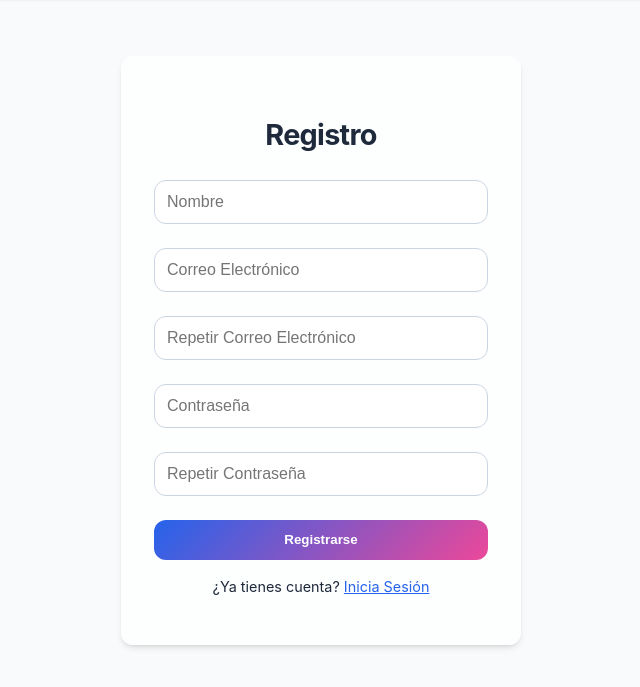
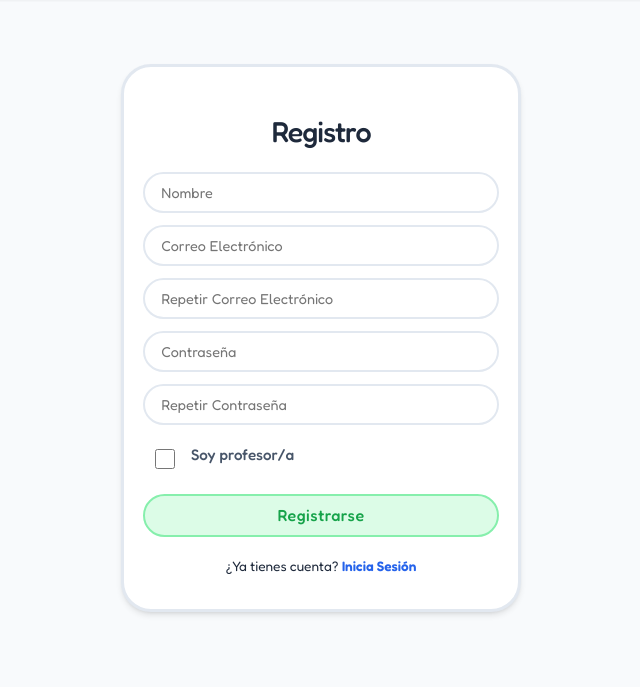
Before and after one commit to Arturopuig2/AulaCL, a Python web app: template templates/register.html in a window 1280 px wide. Shown: the part 78-765 px from the top of the page, without its empty margins (319-959 px from the left). Run offline with Jinja, Linux system fonts and the light colour scheme; the template is opened without the code that fills it, so the values that code supplies are empty; some web fonts are replaced.

Commit message:
V.infantil_4

```diff
--- a/app/models.py
+++ b/app/models.py
@@ -13,6 +13,7 @@ class User(Base):
     course_level = Column(String, default="ALL")
     name = Column(String, nullable=True)
     access_expires_at = Column(DateTime, nullable=True)
+    is_teacher = Column(Boolean, default=False)
 
     attempts = relationship("ReadingAttempt", back_populates="user")
     subusers = relationship("SubUser", back_populates="parent_user")
@@ -64,7 +65,8 @@ class ReadingAttempt(Base):
     __tablename__ = "reading_attempts"
 
     id = Column(Integer, primary_key=True, index=True)
-    user_id = Column(Integer, ForeignKey("users.id"))
+    user_id = Column(Integer, ForeignKey("users.id"), nullable=True)
+    subuser_id = Column(Integer, ForeignKey("subusers.id"), nullable=True)
     text_id = Column(Integer, ForeignKey("texts.id"))
     time_spent_seconds = Column(Float)
     score = Column(Float) # Percentage or raw score
@@ -72,6 +74,7 @@ class ReadingAttempt(Base):
     timestamp = Column(DateTime, default=datetime.utcnow)
 
     user = relationship("User", back_populates="attempts")
+    subuser = relationship("SubUser", back_populates="attempts")
     text = relationship("Text", back_populates="attempts")
 
 
@@ -94,6 +97,7 @@ class SubUser(Base):
     # Relationships
     parent_user = relationship("User", back_populates="subusers")
     licenses = relationship("License", back_populates="subuser")
+    attempts = relationship("ReadingAttempt", back_populates="subuser")
 
 class License(Base):
     __tablename__ = "licenses"
--- a/app/routers/auth.py
+++ b/app/routers/auth.py
@@ -216,7 +216,8 @@ def register(user: schemas.UserCreate, db: Session = Depends(get_db)):
         course_level=user.course_level,
         email=user.email,
         name=user.name,
-        access_expires_at=expires_at
+        access_expires_at=expires_at,
+        is_teacher=user.is_teacher
     )
     db.add(db_user)
     db.commit()
--- a/app/schemas.py
+++ b/app/schemas.py
@@ -3,7 +3,7 @@ from typing import List, Optional
 from datetime import datetime
 
 class UserBase(BaseModel):
-    username: str
+    username: Optional[str] = None
     email: Optional[str] = None
     name: Optional[str] = None
     course_level: Optional[str] = "NONE"
@@ -11,10 +11,12 @@ class UserBase(BaseModel):
 class UserCreate(UserBase):
     password: str
     access_code: Optional[str] = None
+    is_teacher: Optional[bool] = False
 
 class User(UserBase):
     id: int
     access_expires_at: Optional[datetime] = None
+    is_teacher: Optional[bool] = False
 
     class Config:
         from_attributes = True
@@ -66,6 +68,8 @@ class AttemptCreate(BaseModel):
     text_id: int
     time_spent_seconds: float
     score: float
+    user_id: Optional[int] = None
+    subuser_id: Optional[int] = None
     details: Optional[dict] = None
 
 class AttemptResponse(AttemptCreate):
--- a/static/js/app.js
+++ b/static/js/app.js
@@ -12,6 +12,23 @@ document.addEventListener('DOMContentLoaded', () => {
             const user = response.data;
             const username = user.username || "Usuario";
             let licenseInfoHTML = '';
+
+            // Update role flags based on server data
+            const isTeacher = !!user.is_teacher;
+            const isSubUser = !user.username;
+
+            localStorage.setItem('is_teacher', isTeacher);
+            localStorage.setItem('is_subuser', isSubUser);
+
+            // Update Dynamic Nav Title
+            const titleContainer = document.getElementById('dynamic-nav-title');
+            if (titleContainer && window.location.pathname === '/dashboard') {
+                if (isTeacher) {
+                    titleContainer.innerText = 'Panel de profesorado';
+                } else {
+                    titleContainer.innerText = '';
+                }
+            }
 
             if (user.username !== 'admin') {
                 if (user.access_expires_at && new Date(user.access_expires_at) > new Date()) {
@@ -36,16 +53,23 @@ document.addEventListener('DOMContentLoaded', () => {
                 }
             }
 
-            let extraLinksHTML = '';
-            if (user.username && user.username !== 'admin') {
-                extraLinksHTML = `<a href="/my-subusers" class="dropdown-item">Mis Alumnos/as</a>`;
+            // Custom Navigation Logic based on User Role (Teacher vs Parent)
+            let menuItemsHTML = '';
+
+            // "Añadir Licencia" is for everyone (Teachers and Parents)
+            menuItemsHTML += `<a href="#" class="dropdown-item" id="add-license-action">Añadir Licencia</a>`;
+
+            // "Mis alumnos" is ONLY for Teachers
+            if (user.is_teacher) {
+                menuItemsHTML += `<a href="/my-subusers" class="dropdown-item">Mis Alumnos/as</a>`;
             }
 
-            // Dropdown HTML
-            let addLicenseHTML = '';
-            if (user.username !== 'admin') {
-                addLicenseHTML = `<a href="#" class="dropdown-item" id="add-license-action">Añadir Licencia</a>`;
-            }
+            // "Cambiar Contraseña" and "Cerrar Sesión" for everyone
+            menuItemsHTML += `
+                <a href="#" class="dropdown-item" id="change-password-action">Cambiar Contraseña</a>
+                <div class="dropdown-divider"></div>
+                <div class="dropdown-item" id="logout-action" style="color: var(--danger);">Cerrar Sesión</div>
+            `;
 
             // Dropdown HTML
             const dropdownHTML = `
@@ -55,14 +79,27 @@ document.addEventListener('DOMContentLoaded', () => {
                         <span style="font-size: 1.1rem; line-height: 1;">≡</span>
                     </button>
                     <div class="dropdown-menu">
-                        ${addLicenseHTML}
-                        ${extraLinksHTML}
-                        <a href="#" class="dropdown-item" id="change-password-action">Cambiar Contraseña</a>
-                        <div class="dropdown-divider"></div>
-                        <div class="dropdown-item" id="logout-action" style="color: var(--danger);">Cerrar Sesión</div>
+                        ${menuItemsHTML}
                     </div>
                 </div>
             `;
+
+            const isStudent = localStorage.getItem('is_subuser') === 'true';
+
+            if (isStudent) {
+                navLinks.innerHTML = `
+                    <button id="logout-btn-simple" class="btn btn-outline" style="padding: 0.4rem 0.8rem; font-size: 0.9rem;">
+                        Cerrar Sesión
+                    </button>
+                `;
+                document.getElementById('logout-btn-simple').onclick = () => {
+                    localStorage.removeItem('token');
+                    localStorage.removeItem('username');
+                    localStorage.removeItem('is_subuser');
+                    window.location.href = '/login';
+                };
+                return; // Stop here for students
+            }
 
             navLinks.innerHTML = dropdownHTML;
 
@@ -87,6 +124,7 @@ document.addEventListener('DOMContentLoaded', () => {
             document.getElementById('logout-action').addEventListener('click', () => {
                 localStorage.removeItem('token');
                 localStorage.removeItem('username');
+                localStorage.removeItem('is_subuser');
                 window.location.href = '/login';
             });
 
@@ -118,6 +156,7 @@ document.addEventListener('DOMContentLoaded', () => {
             document.getElementById('logout-btn').addEventListener('click', () => {
                 localStorage.removeItem('token');
                 localStorage.removeItem('username');
+                localStorage.removeItem('is_subuser');
                 window.location.href = '/login';
             });
         });
--- a/templates/dashboard.html
+++ b/templates/dashboard.html
@@ -149,6 +149,7 @@
     .hidden-select {
         display: none !important;
     }
+</style>
 </style>
 {% endblock %}
 
@@ -310,9 +311,10 @@
                 document.getElementById('dashboard-title').innerText = "Lecturas";
             }
 
+            const isStudent = localStorage.getItem('is_subuser') === 'true';
             const statusDiv = document.getElementById('subscription-status');
 
-            if (user.username === 'admin') {
+            if (user.username === 'admin' || isStudent) {
                 statusDiv.style.display = 'none';
             } else if (user.access_expires_at && new Date(user.access_expires_at) > new Date()) {
                 const date = new Date(user.access_expires_at).toLocaleDateString();
--- a/templates/layout.html
+++ b/templates/layout.html
@@ -27,6 +27,11 @@
         </div>
 
         <!-- Header Text Removed -->
+        <div id="dynamic-nav-title"
+            style="position: absolute; left: 50%; transform: translateX(-50%); font-family: 'Fredoka', sans-serif; font-size: 1.2rem; font-weight: 500; color: #1e293b; pointer-events: none;">
+            <!-- JS will populate this -->
+        </div>
+
         <div id="nav-links">
             <!-- JS will populate this based on auth status -->
         </div>
@@ -97,6 +102,15 @@
         </div>
     </div>
 
+    <script>
+        // Token storage handling if needed (e.g. from Google Auth callback)
+        const urlParams = new URLSearchParams(window.location.search);
+        const tokenFromUrl = urlParams.get('token');
+        if (tokenFromUrl) {
+            localStorage.setItem('token', tokenFromUrl);
+            window.history.replaceState({}, document.title, window.location.pathname);
+        }
+    </script>
     <script src="/static/js/app.js?v=14"></script>
 </body>
 
--- a/templates/login.html
+++ b/templates/login.html
@@ -64,6 +64,7 @@
         if (googleToken && username) {
             localStorage.setItem('token', googleToken);
             localStorage.setItem('username', username);
+            localStorage.setItem('is_subuser', 'false');
             // Clear URL to hide token
             window.history.replaceState({}, document.title, "/login");
             // Redirect
@@ -90,6 +91,7 @@
             const response = await axios.post('/auth/token', formData);
             localStorage.setItem('token', response.data.access_token);
             localStorage.setItem('username', username);
+            localStorage.setItem('is_subuser', 'false');
             if (username === 'admin') {
                 window.location.href = '/reading/admin';
             } else {
--- a/templates/login_code.html
+++ b/templates/login_code.html
@@ -41,6 +41,7 @@
             const token = response.data.access_token;
 
             localStorage.setItem('token', token);
+            localStorage.setItem('is_subuser', 'true');
             localStorage.removeItem('username'); // Subusers don't use this, clears stale data
 
             window.location.href = '/dashboard';
--- a/templates/register.html
+++ b/templates/register.html
@@ -1,43 +1,59 @@
 {% extends "layout.html" %}
 
 {% block content %}
-<div style="max-width: 400px; margin: 0 auto; padding-top: 1rem;">
-    <div class="glass-panel" style="padding: 2rem;">
-        <h2 style="text-align: center;">Registro</h2>
+<div style="max-width: 400px; margin: 0 auto; padding-top: 1.5rem; font-family: 'Fredoka', sans-serif;">
+    <div class="glass-panel"
+        style="padding: 1.2rem; border-radius: 30px; border: 3px solid #E2E8F0; background: white;">
+        <h2
+            style="text-align: center; font-family: 'Fredoka', sans-serif; margin-bottom: 1.2rem; font-size: 1.8rem; letter-spacing: -1px; color: #1e293b; font-weight: 500;">
+            Registro</h2>
         <form id="register-form">
-            <div class="form-group">
+            <div class="form-group" style="margin-bottom: 0.8rem;">
                 <input type="text" id="name" required placeholder="Nombre" onfocus="this.placeholder=''"
-                    onblur="this.placeholder='Nombre'">
+                    onblur="this.placeholder='Nombre'"
+                    style="width: 100%; padding: 0.6rem 1rem; border: 2px solid #E2E8F0; border-radius: 50px; font-family: 'Fredoka', sans-serif; font-size: 0.9rem;">
             </div>
-            <div class="form-group">
+            <div class="form-group" style="margin-bottom: 0.8rem;">
                 <input type="email" id="email" required placeholder="Correo Electrónico" onfocus="this.placeholder=''"
-                    onblur="this.placeholder='Correo Electrónico'">
+                    onblur="this.placeholder='Correo Electrónico'"
+                    style="width: 100%; padding: 0.6rem 1rem; border: 2px solid #E2E8F0; border-radius: 50px; font-family: 'Fredoka', sans-serif; font-size: 0.9rem;">
             </div>
-            <div class="form-group">
+            <div class="form-group" style="margin-bottom: 0.8rem;">
                 <input type="email" id="confirm_email" required placeholder="Repetir Correo Electrónico"
-                    onfocus="this.placeholder=''" onblur="this.placeholder='Repetir Correo Electrónico'">
+                    onfocus="this.placeholder=''" onblur="this.placeholder='Repetir Correo Electrónico'"
+                    style="width: 100%; padding: 0.6rem 1rem; border: 2px solid #E2E8F0; border-radius: 50px; font-family: 'Fredoka', sans-serif; font-size: 0.9rem;">
             </div>
 
-            <div class="form-group">
-                <div style="position: relative;">
-                    <input type="text" id="password" required style="width: 100%; padding-right: 0.5rem;"
-                        placeholder="Contraseña" onfocus="this.placeholder=''" onblur="this.placeholder='Contraseña'">
-                </div>
+            <div class="form-group" style="margin-bottom: 0.8rem;">
+                <input type="password" id="password" required placeholder="Contraseña" onfocus="this.placeholder=''"
+                    onblur="this.placeholder='Contraseña'"
+                    style="width: 100%; padding: 0.6rem 1rem; border: 2px solid #E2E8F0; border-radius: 50px; font-family: 'Fredoka', sans-serif; font-size: 0.9rem;">
             </div>
 
-            <div class="form-group">
-                <div style="position: relative;">
-                    <input type="text" id="confirm_password" required style="width: 100%; padding-right: 0.5rem;"
-                        placeholder="Repetir Contraseña" onfocus="this.placeholder=''"
-                        onblur="this.placeholder='Repetir Contraseña'">
-                </div>
+            <div class="form-group" style="margin-bottom: 1.2rem;">
+                <input type="password" id="confirm_password" required placeholder="Repetir Contraseña"
+                    onfocus="this.placeholder=''" onblur="this.placeholder='Repetir Contraseña'"
+                    style="width: 100%; padding: 0.6rem 1rem; border: 2px solid #E2E8F0; border-radius: 50px; font-family: 'Fredoka', sans-serif; font-size: 0.9rem;">
+            </div>
+
+            <div class="form-group"
+                style="margin-bottom: 1.2rem; display: flex; align-items: center; gap: 0.8rem; padding: 0 0.5rem;">
+                <input type="checkbox" id="is_teacher"
+                    style="width: 20px; height: 20px; cursor: pointer; accent-color: #10b981;">
+                <label for="is_teacher"
+                    style="font-size: 0.95rem; color: #475569; cursor: pointer; user-select: none;">Soy
+                    profesor/a</label>
             </div>
 
 
-            <button type="submit" class="btn btn-primary" style="width: 100%;">Registrarse</button>
+
+
+            <button type="submit" class="btn-bubble btn-bubble-green"
+                style="width: 100%; padding: 0.6rem; font-size: 1rem;">Registrarse</button>
         </form>
-        <p style="margin-top: 1rem; text-align: center; font-size: 0.9rem;">
-            ¿Ya tienes cuenta? <a href="/login" style="color: var(--primary-color);">Inicia Sesión</a>
+        <p style="margin-top: 1.2rem; text-align: center; font-size: 0.85rem; font-family: 'Fredoka';">
+            ¿Ya tienes cuenta? <a href="/login" style="color: #2563eb; font-weight: 600; text-decoration: none;">Inicia
+                Sesión</a>
         </p>
     </div>
 </div>
@@ -51,6 +67,7 @@
         const confirmEmail = document.getElementById('confirm_email').value;
         const password = document.getElementById('password').value;
         const confirmPassword = document.getElementById('confirm_password').value;
+        const isTeacher = document.getElementById('is_teacher').checked;
 
 
         if (email !== confirmEmail) {
@@ -70,7 +87,8 @@
                 username: email,
                 name: name,
                 email: email,
-                password: password
+                password: password,
+                is_teacher: isTeacher
             });
 
             // 2. Auto-Login
--- a/templates/subusers.html
+++ b/templates/subusers.html
@@ -427,6 +427,9 @@
                 document.getElementById('edit-subuser-name').value = subuser.name;
 
                 // Status Logic
+                const isActive = subuser.access_expires_at && new Date(subuser.access_expires_at) > new Date();
+                const statusDiv = document.getElementById('edit-license-status');
+
                 if (isActive) {
                     statusDiv.innerHTML = `<span style="color: #22c55e;">✅ Licencia Activa hasta ${new Date(subuser.access_expires_at).toLocaleDateString()}</span>`;
                     document.getElementById('edit-license-btn').innerText = "Extender Licencia";
```
Also changed, not shown: app/routers/reading.py (+22 -13 lines), update_db_schema.py (+32 -16 lines), aula_cl.db.
